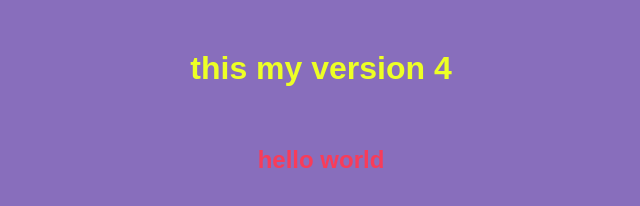
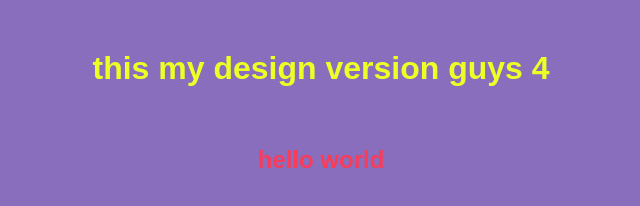
Before and after one commit to tanya-saini/myrepo, a plain HTML site: page index.html in a window 1280 px wide. Shown: the whole page, without its empty margins (319-959 px from the left). Drawn offline with Linux system fonts and the light colour scheme.

Commit message:
changed h1 in html

```diff
--- a/index.html
+++ b/index.html
@@ -9,7 +9,7 @@
 </head>
 
 <body>
-    <h1>this my version 4</h1>
+    <h1>this my design version guys 4</h1>
     <br>
     <h2>hello world</h2>
 </body>
```
